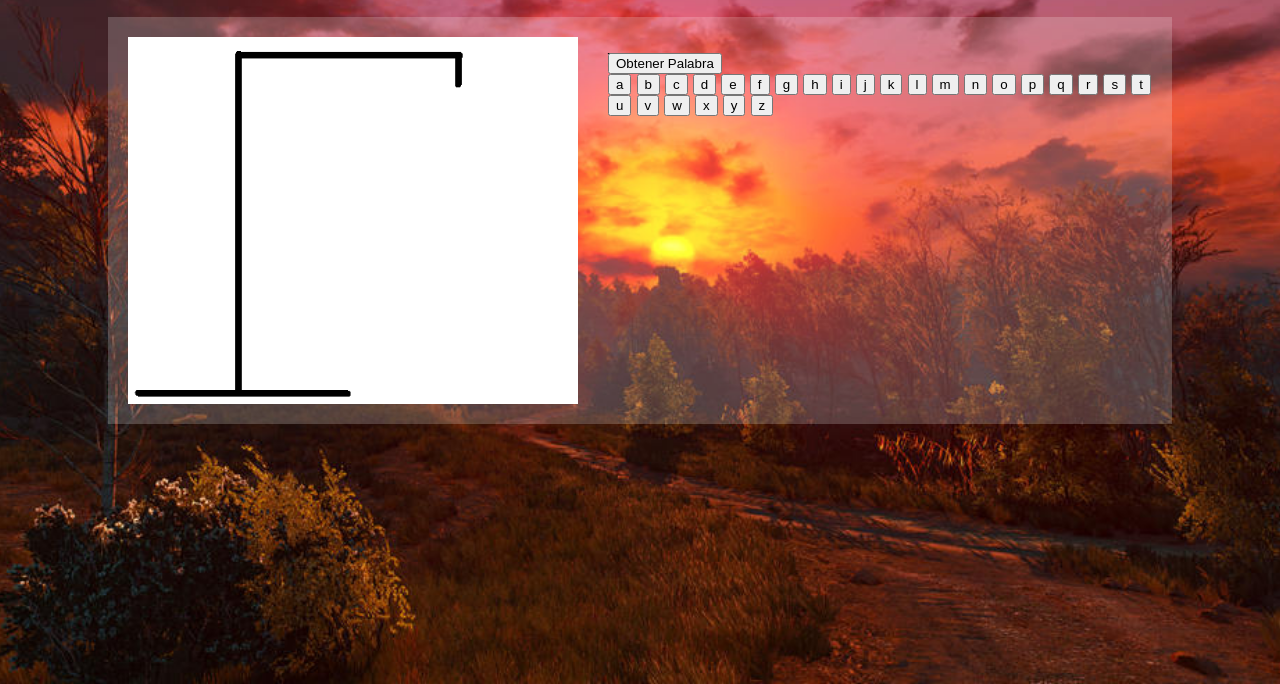
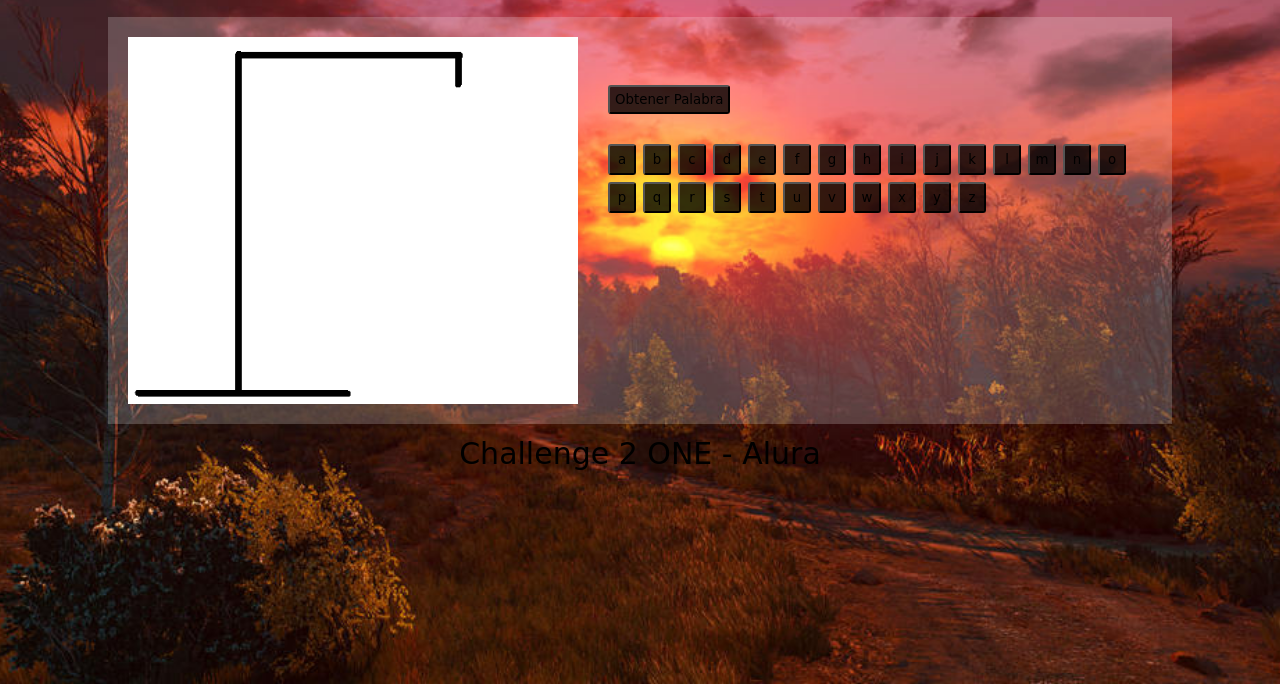
Before and after one commit to Santiiago8/challenge2-ahorcado, a plain HTML site: page index.html in a window 1280 px wide. Shown: the part 116-800 px from the top of the page. Drawn offline with Linux system fonts and the light colour scheme; a web font is replaced by a local one.

Commit message:
Maqueta Terminada

```diff
--- a/index.html
+++ b/index.html
@@ -21,13 +21,10 @@
         <img id="imagen-ahorcado" src="images/img1.png" alt="Ahorcado">
         <div>
             <p id="palabra-adiviar">
-                <span>_</span>
-                <span>_</span>
-                <span>_</span>
-                <span>_</span>
+
             </p>
             <button id="jugar">Obtener Palabra</button>
-            <div>
+            <div id="letras">
                 <button>a</button>
                 <button>b</button>
                 <button>c</button>
@@ -58,6 +55,7 @@
         </div>
     </main>
     <footer>
+        <h2>Challenge 2 ONE - Alura</h2>
     </footer>
 </body>
 </html>
--- a/styles.css
+++ b/styles.css
@@ -36,3 +36,53 @@ main{
 #imagen-ahorcado{
     width: 450px;
 }
+#palabra-adiviar{
+    height: 3em;
+}
+#palabra-adiviar span{
+    vertical-align: bottom;
+    font-size: 2em;
+    border-bottom: 2px solid black;
+    width: 30px;
+    text-align: center;
+    margin-right: 6px;
+    display: inline-block;
+}
+#letras{
+    margin-top: 30px;
+    display: flex;
+    flex-wrap: wrap;
+    gap: 7px;
+}
+#jugar{
+    padding: 5px;
+    text-align: center;
+    border-radius: 3px;
+    background-color:  rgba(0, 0, 0, .8);
+    font-family: 'Bungee Spice', cursive;
+    cursor: pointer;
+    transition: all 1s;
+}
+#jugar:hover{
+    background-color:  rgba(0, 0, 0, .5);
+}
+#letras button{
+    width: 28px;
+    padding: 6px 0;
+    text-align: center;
+    border-radius: 3px;
+    background-color:  rgba(0, 0, 0, .8);
+    font-family: 'Bungee Spice', cursive;
+    cursor: pointer;
+    transition: all 1s;
+}
+#letras button:hover{
+    background-color:  rgba(0, 0, 0, .5);
+}
+footer h2{
+    text-align: center;
+    font-size: 30px;
+}
+footer{
+    margin: 15px;
+}
```
